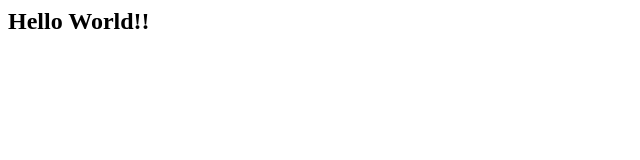
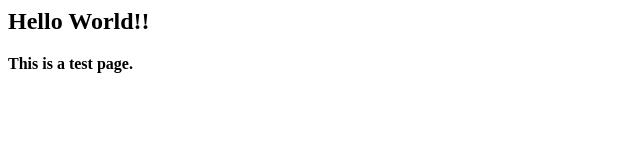
Before and after one commit to atnisola/example-repo, a plain HTML site: page index.html in a window 1280 px wide. Shown: the whole page, without its empty margins (0-640 px from the left). Drawn offline with Linux system fonts and the light colour scheme.

Commit message:
TEsting the PR

```diff
--- a/index.html
+++ b/index.html
@@ -1 +1,3 @@
 <h2>Hello World!!</h2>
+
+<b>This is a test page.</b>
```
Also changed, not shown: 1 other file.
